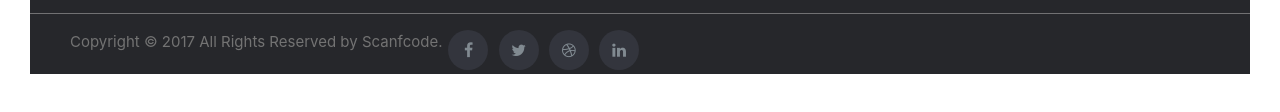
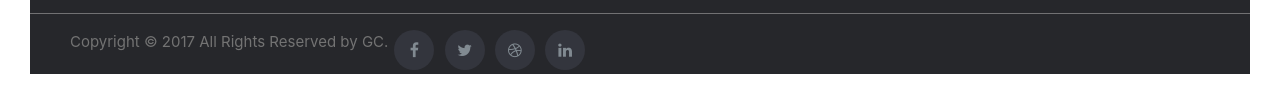
Before and after one commit to Jayasurya-kodi/GC_2022, a plain HTML site: page index.html in a window 1280 px wide. Shown: the part 1885-1997 px from the top of the page. Drawn offline with nearby package versions, Linux system fonts and the light colour scheme.

Commit message:
Update index.html

```diff
--- a/index.html
+++ b/index.html
@@ -504,7 +504,7 @@
           <div class="row">
             <div>
               <p class="copyright-text">Copyright &copy; 2017 All Rights Reserved by
-                <a href="#">Scanfcode</a>.
+                <a href="#">GC</a>.
               </p>
             </div>
 
```
